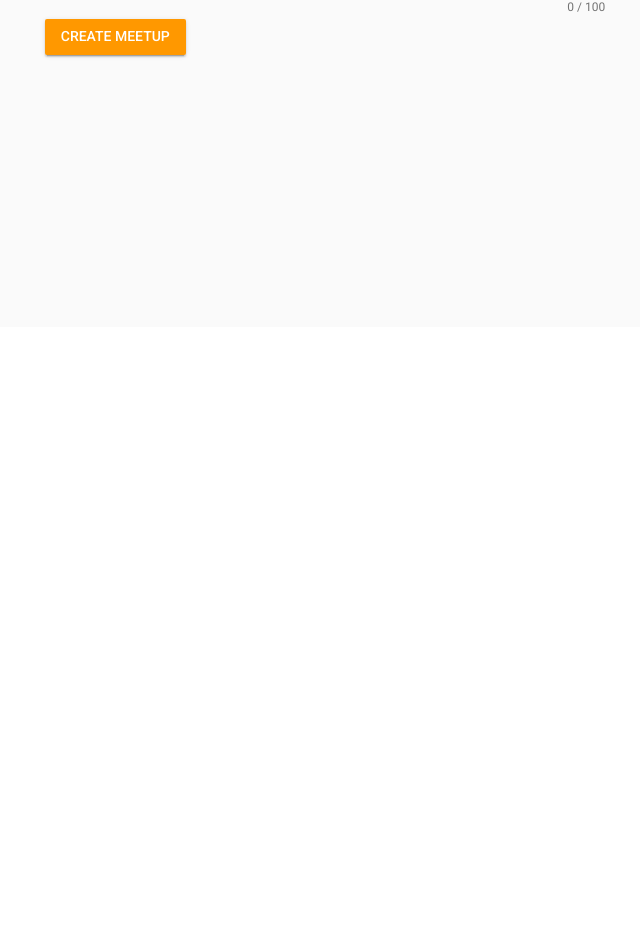
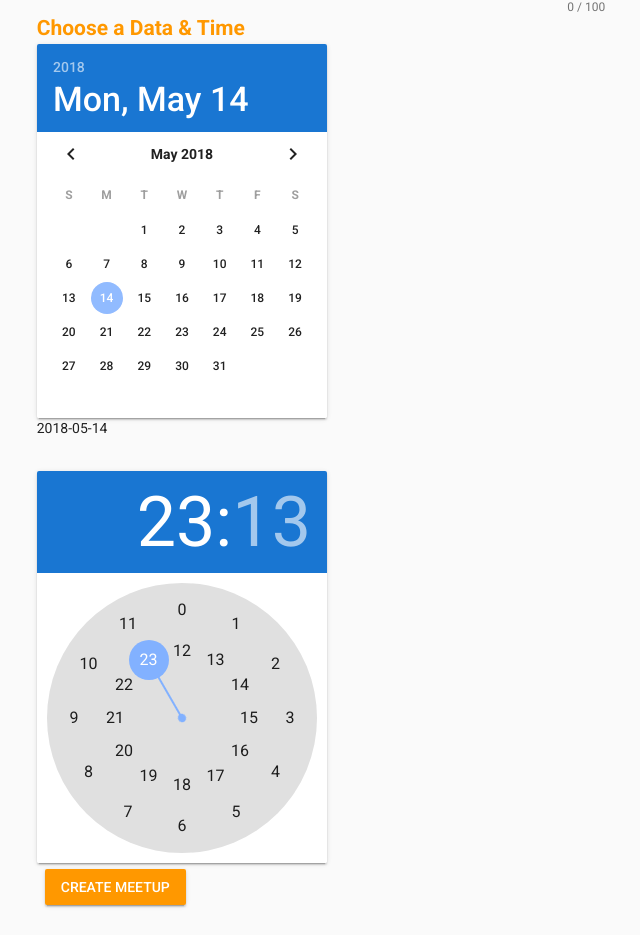
Before and after one commit to zaratedev/vue-spa, a Vue app: page /meetup/new in a window 1280 px wide. Shown: the part 473-1408 px from the top of the page, without its empty margins (319-959 px from the left). Before the commit the page ends 800 px from the top, so only its background shows below. Built offline with nearby package versions, Linux system fonts and the light colour scheme.

Commit message:
Adding Date & Time Pickers

```diff
--- a/src/components/Meetup/CreateMeetupComponent.vue
+++ b/src/components/Meetup/CreateMeetupComponent.vue
@@ -66,6 +66,18 @@
               ></v-text-field>
             </v-flex>
           </v-layout>
+          <v-layout row class="mb-3">
+            <v-flex xs12 sm6 offset-sm3>
+              <h2 class="orange--text">Choose a Data & Time</h2>
+              <v-date-picker v-model="picker"></v-date-picker>
+              <p>{{ picker }}</p>
+            </v-flex>
+          </v-layout>
+          <v-layout row wrap>
+            <v-flex xs12 sm6 offset-sm3>
+              <v-time-picker v-model="timer" format="24hr"></v-time-picker>
+            </v-flex>
+          </v-layout>
           <v-layout row>
             <v-flex xs12 sm6 offset-sm3>
               <v-btn color="orange" class="white--text" :disabled="!valid" @click="submit">Create Meetup</v-btn>
@@ -81,11 +93,25 @@
 export default {
   data () {
     return {
+      picker: new Date().toISOString().substr(0, 10),
+      timer: new Date().toISOString().substr(11, 5),
       valid: true,
       title: '',
       location: '',
       imageUrl: '',
       description: ''
+    }
+  },
+  computed: {
+    submittableDataTime () {
+      const date = new Date(this.picker)
+      if (typeof this.timer === 'string') {
+        const hours = this.timer.match(/^(\d+)/)[1]
+        const minutes = this.timer.match(/:(\d+)/)[1]
+        date.setHours(hours)
+        date.setMinutes(minutes)
+      }
+      return date
     }
   },
   methods: {
@@ -96,7 +122,7 @@ export default {
           location: this.location,
           imageUrl: this.imageUrl,
           description: this.description,
-          date: new Date()
+          date: this.submittableDataTime
         }
 
         this.$store.dispatch('createMeetup', meetupData)
--- a/src/components/Meetup/MeetupComponent.vue
+++ b/src/components/Meetup/MeetupComponent.vue
@@ -13,7 +13,7 @@
           </v-card-media>
           <v-card-text>
             <div class="info--text">
-              {{ meetup.date }}
+              {{ meetup.date }} - {{ meetup.location }}
             </div>
             <div class="">
               {{ meetup.description }}
--- a/src/store/index.js
+++ b/src/store/index.js
@@ -10,13 +10,17 @@ export const store = new Vuex.Store({
         imageUrl: 'https://lonelyplanetimages.imgix.net/mastheads/93931301.jpg',
         id: '1',
         title: 'Meetup in Mexico City',
-        date: '2017-07-25'
+        date: '2017-07-25',
+        location: 'Mexico city',
+        description: 'Awesome meetup'
       },
       {
         imageUrl: 'http://cdn-image.travelandleisure.com/sites/default/files/styles/1600x1000/public/1508524504/paris-ROOFTOP1017.jpg?itok=arOAqg7r',
         id: '2',
         title: 'Meetup in Paris',
-        date: '2017-07-08'
+        date: '2017-07-08',
+        location: 'Mexico city',
+        description: 'Awesome meetup'
       }
     ],
     user: {
```
